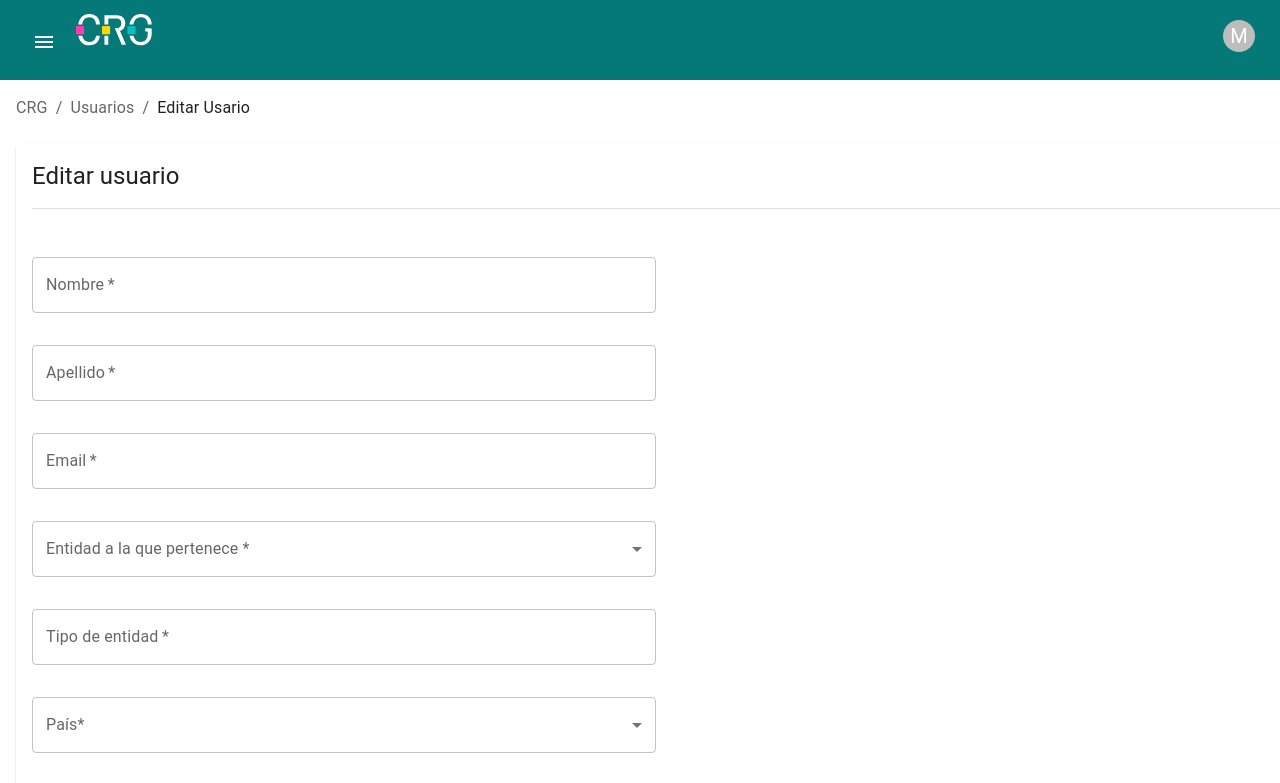
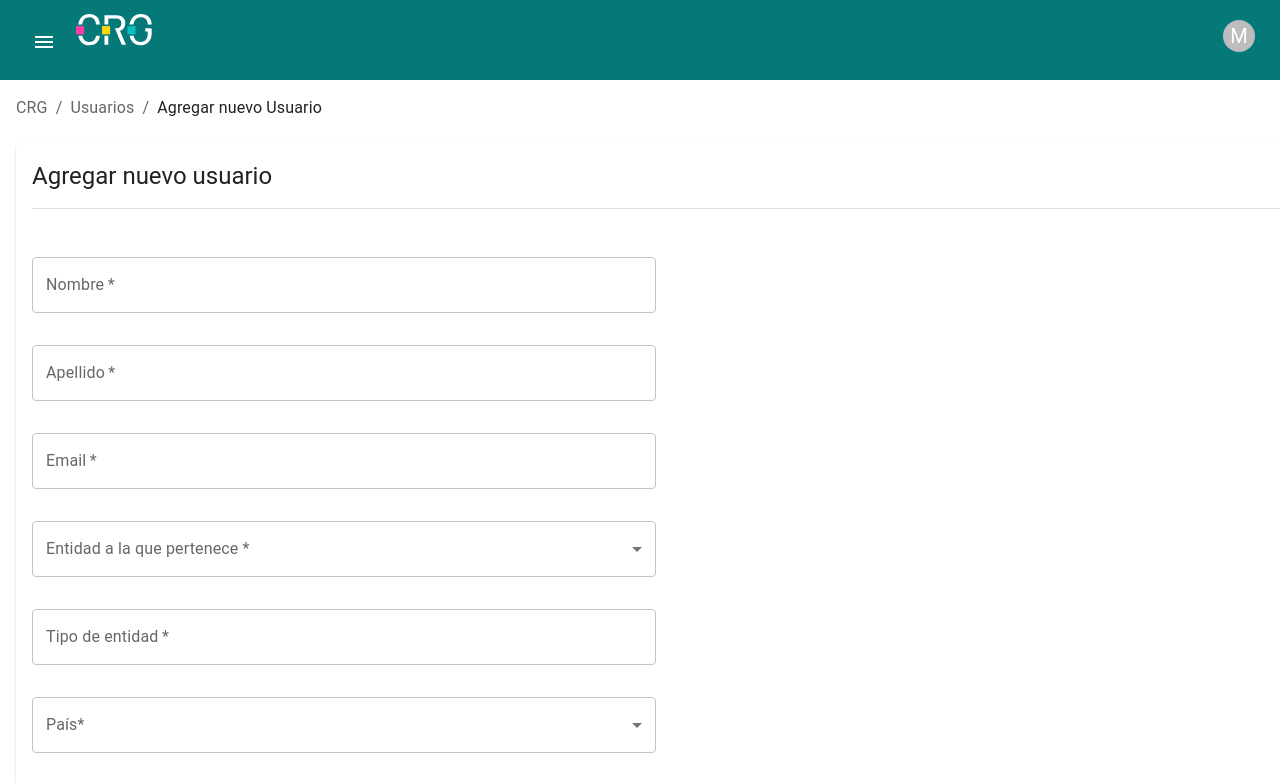
Before and after one commit to ximepaparella/exactas-crg, a Next.js app: page /dashboard/agregar-usuario in a window 1280 px wide. Shown: the top 783 px of the page. Built offline with nearby package versions, Linux system fonts and the light colour scheme.

Commit message:
fix title new user

```diff
--- a/pages/dashboard/agregar-usuario.js
+++ b/pages/dashboard/agregar-usuario.js
@@ -29,14 +29,14 @@ const DashboardAddUser = () => {
             <Link underline="hover" color="inherit" href="/usuarios/">
               Usuarios
             </Link>
-            <Typography color="text.primary">Editar Usario</Typography>
+            <Typography color="text.primary">Agregar nuevo Usuario</Typography>
           </Breadcrumbs>
         </Grid>
 
         <Grid container spacing={2} rowSpacing={1}>
           <Grid item xs={12}>
             <Paper className={styles.pages} sx={{ width: "100%", mb: 2 }}>
-              <Typography variant={"h5"}>Editar usuario</Typography>
+              <Typography variant={"h5"}>Agregar nuevo usuario</Typography>
               <Divider sx={{ mb: 4, mt: 2 }} />
               <Grid item xs={6}>
                 <TextField
```
